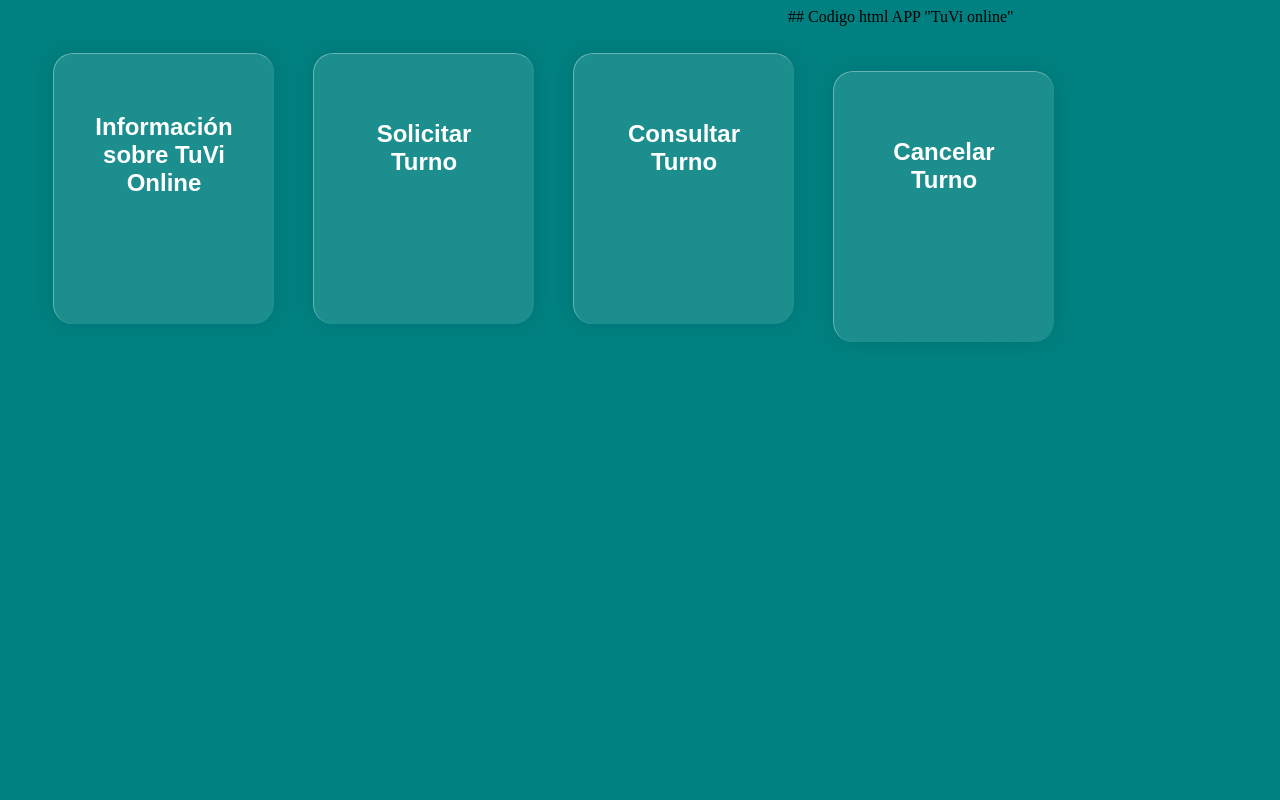
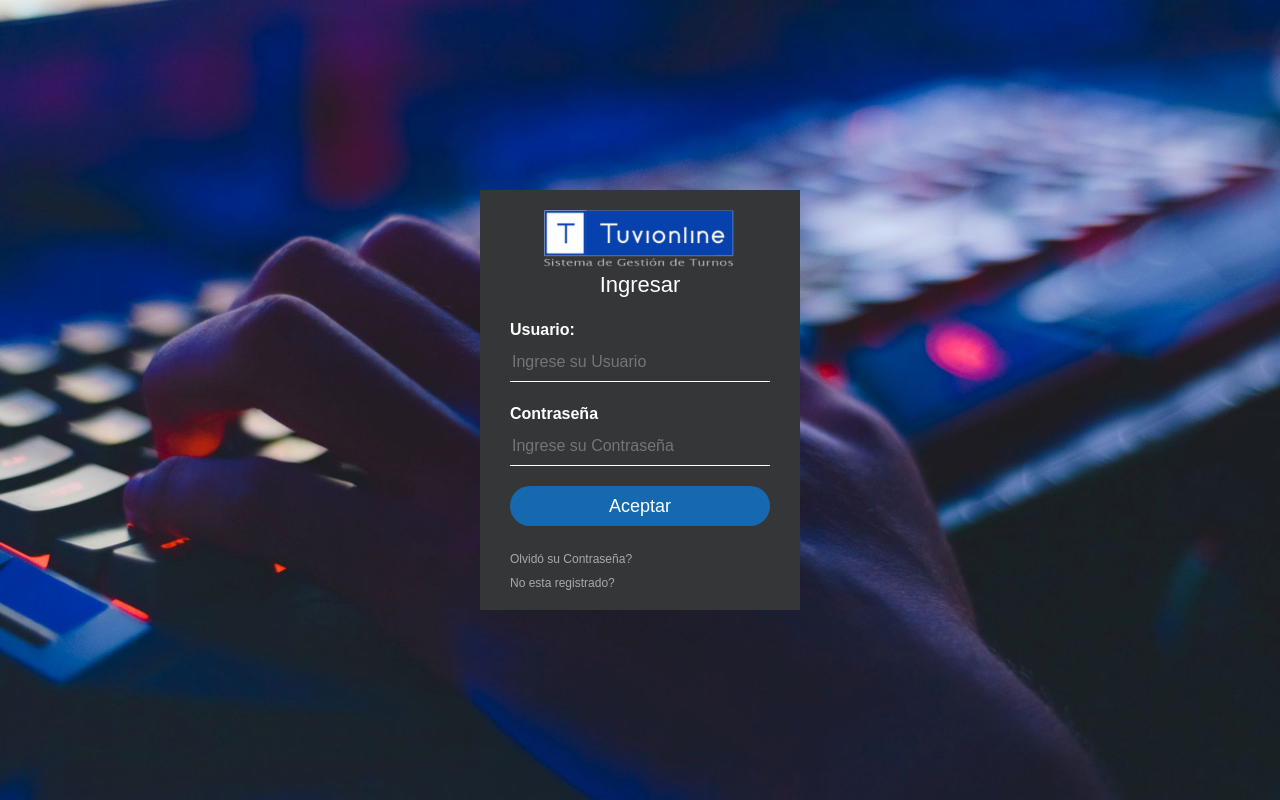
Before and after one commit to practicaproISPC/grupo-7-g7, a PHP site: page / in a window 1280 px wide. Run offline with PHP 8.4, Linux system fonts and the light colour scheme.

Commit message:
nva actualizacion

```diff
--- a/estilos.css
+++ b/estilos.css
@@ -1,81 +1,107 @@
-h2{
+.fondo1{
+  margin: 0px;
+  color:black;
+  background: #3A9DE9;
+}
+.bloque{
+  margin: 10px;
+  color:black;
+  backface-visibility: hidden;
+  font-family: Pathway;
+  font-size: 18px;
+  float: left;
+}
+.cabecera{
+  background:-webkit-linear-gradient(#2E75AB, #3A9DE9) ;
+  width: 100%;
+  height: 100px;
+  display: block;
+  margin-left: auto;
+  margin-right: auto;
+  padding-top: 20px;
+}
+.centrado{
+  display: block;
+  margin-left: auto;
+  margin-right: auto;
+}
+.menuppal{
+  background-color:#1669AF;
+  width: 100%;
+  height: 40px;
+}
+@font-face {
+  font-family: Pathway;
+  src: url(./PathwayGothicOne-Regular.ttf);
+  font-style: normal;
+  font-weight: 400;
+}
+.padre{
+  display: flex;                  /* establish flex container */
+  flex-direction: row;            /* default value; can be omitted */
+  flex-wrap: nowrap;              /* default value; can be omitted */
+  justify-content: center; /* switched from default (flex-start, see below) */
+  background-color:-webkit-linear-gradient(#2E75AB, #3A9DE9);
+}
+.menu{
+  color:black;
+  font-size: small;
+}
+.menu:hover{
+  color: white;
+}
+.link{
+  text-decoration: none;
+}
+.link:hover{
+  color: #000033;
+  text-decoration: none;
+}
+.container{
+  margin:5px;
+  padding: 5px;
+  position: relative;
+  width: 200px;
+  height: 200px;
+  perspective: 1000px;
+  transform-style: preserve-3d;
   text-align: center;
 }
-body{
-  background-color: teal;
-  height: 100vh
-  display: grid;
-  place-items: center;
-}
-.container{
-  margin:30px;
-  position: relative;
-  width: 200px;
-  height: 250px;
-  perspective: 1000px;
-  transform-style: preserve-3d;
-  float: left;
-}
 .card{
-  margin: 15px;
-  padding: 15px;
+  margin: 0px;
+  padding: 10px;
   position: absolute;
   width: 100%;
   height: 100%;
-  display: grid;
   place-items: center;
-  border-left: rgba(255, 255, 255, 0.342) 1px solid;
-  border-top: rgba(255, 255, 255, 0.342) 1px solid;
-  border-radius: 20px;
+  border-width: 1px;
+  border-color: #10498F;
   backdrop-filter: blur(30px);
   box-shadow: rgba(0, 0, 0, 0.1) 0px 0px 20px;
-  color: white;
+  color:white;
   backface-visibility: hidden;
-  font-family: Arial, Helvetica, sans-serif;
+  font-family: Pathway;
   transform: rotateY(0deg);
   transform-style: preserve-3d;
-  transition: 2.5s cubic-bezier(0.4, 0.2, 0.2, 1);
-  float: left;
-}
-h1{
-  margin: 15px;
-  padding: 15px;
-  color: white;
-  backface-visibility: hidden;
-  font-family: Arial, Helvetica, sans-serif;
-  float: left;
-}
-h2{
-  margin: 15px;
-  padding: 15px;
-  color: white;
-  backface-visibility: hidden;
-  font-family: Arial, Helvetica, sans-serif;
-  float: left;
-}
-.etiqueta{
-  color: rgb(255, 255, 255);
-  backface-visibility: hidden;
-  font-family: Arial, Helvetica, sans-serif;
+  transition: 1.0s cubic-bezier(0.4, 0.2, 0.2, 1);
   float: left;
 }
 .etiqueta1{
-  color: rgb(190, 203, 223);
-  font-family: Arial, Helvetica, sans-serif;
-  font-size: small;
+  color: #003366;
+  font-family: Pathway;
+  font-size: 10px;
 }
 
 .front{
   float: left;
-  background: rgba(255, 255, 255, 0.109);
   transform: rotateY(0deg);
-  padding: 10px;
+  background-color: #5666ed;
 }
 .back{
   float: left;
-  background: rgba(255, 255, 255, 0.109);
+  background-color:#2cd4d9;
   transform: rotateY(180deg);
-  padding: 10px;
+  color:#000033;
 }
 
 .container:hover > .front{
@@ -86,7 +112,8 @@
 }
 .btn{
   border: 1px solid white;
-  background: rgba(255, 255, 255, 0.21);
+  background-color: #1669AF;
+
   padding: 10px 20px;
   border-radius: 20px;
   text-decoration: none;
@@ -95,6 +122,6 @@
 }
 .btn:hover{
   padding: 10px 40px;
-  background: white;
-  color:black
+  background: #ffc107;
+  color:#1669AF;
 }
--- a/index.html
+++ b/index.html
@@ -1,56 +1,41 @@
-## Codigo html APP  "TuVi online"
 <!DOCTYPE html>
-<html lang="en">
+<html lang="es">
 
 <head>
-  <meta charset="UTF-8">
-  <meta http-equiv="X-UA-Compatible" content="IE=edge">
-  <meta name="viewport" content="width=device-width, initial-scale=1.0">
-  <title>Document</title>
-  <link rel="stylesheet" href="estilos.css">
+    <meta charset="UTF-8">
+    <meta http-equiv="X-UA-Compatible" content="IE=edge">
+    <meta name="viewport" content="width=device-width, initial-scale=1.0">
+    <title>Document</title>
+    <link rel="stylesheet" href="./css/bootstrap.min.css">
+    <link rel="stylesheet" href="estilos.css">
+    <link rel="stylesheet" href="master.css">
+    <link rel="preconnect" href="https://fonts.googleapis.com">
+    <link rel="preconnect" href="https://fonts.gstatic.com" crossorigin>
+    <link href="https://fonts.googleapis.com/css2?family=Pathway+Gothic+One&display=swap" rel="stylesheet">
+    <meta charset="utf-8">
+    <!--son fundamentales pueda categorisar o posicionar en las busquedas-->
+    <title>Login en sistema</title>
+    <meta charset="iso-8559-1" />
+    <!--da una referencia a la busqueda-->
+
 </head>
 
 <body>
-  <div class="container">
-    <div class="card front">
-      <h2>Información sobre TuVi Online</h2>
-      <p></p>
+    <div class="login-box">
+        <div class="centrado"><img class="centrado" src="imagenes/logog.png" alt="" width="192" height="62"></div>
+        <h1>Ingresar</h1>
+        <form action="ppal.html">
+            <!-- USERNAME INPUT -->
+            <label for="username">Usuario:</label>
+            <input type="text" placeholder="Ingrese su Usuario">
+            <!-- PASSWORD INPUT -->
+            <label for="password">Contraseña</label>
+            <input type="password" placeholder="Ingrese su Contraseña">
+            <input type="submit" value="Aceptar">
+            <a href="#">Olvidó su Contraseña?</a><br>
+            <a href="#">No esta registrado?</a>
+        </form>
     </div>
-    <div class="card back">
-      <h1></h1>
-      <a href="" class="btn">Ingresar</a>
-    </div>
-  </div>
-  <div class="container">
-    <div class="card front">
-      <h2>Solicitar Turno</h2>
-      <p></p>
-    </div>
-    <div class="card back">
-      <h1></h1>
-      <a href="sol_turno.html" class="btn">Ingresar</a>
-    </div>
-  </div>
-  <div class="container">
-    <div class="card front">
-      <h2>Consultar Turno</h2>
-      <p></p>
-    </div>
-    <div class="card back">
-      <h1></h1>
-      <a href="" class="btn">Ingresar</a>
-    </div>
-  </div>
-  <div class="container">
-    <div class="card front">
-      <h2>Cancelar Turno</h2>
-      <p></p>
-    </div>
-    <div class="card back">
-      <h1></h1>
-      <a href="" class="btn">Ingresar</a>
-    </div>
-  </div>
 </body>
 
 </html>
```
Also changed, not shown: login.html (added, +25 -0 lines), prueba.txt (added), turno5.html (added).
